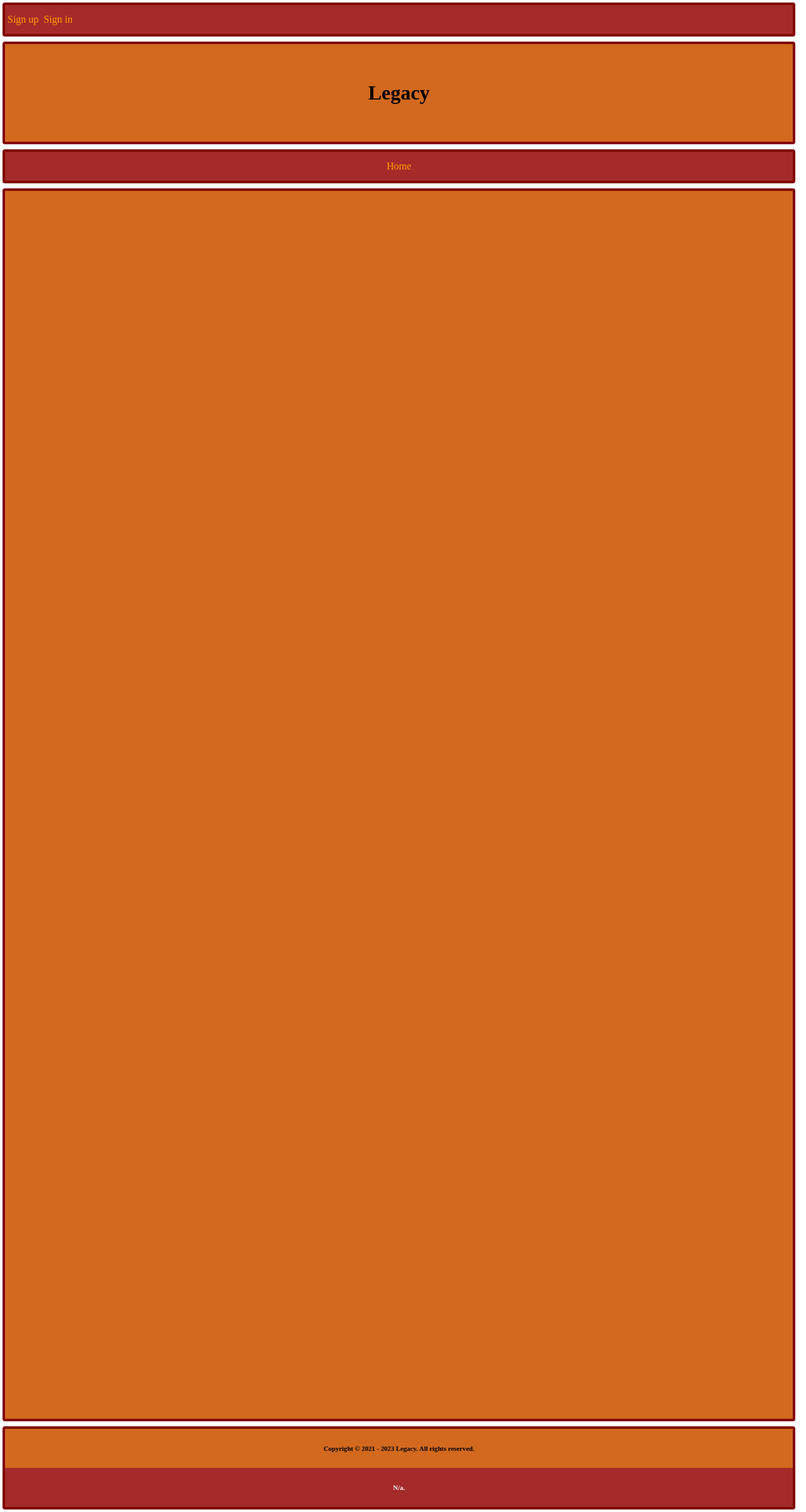
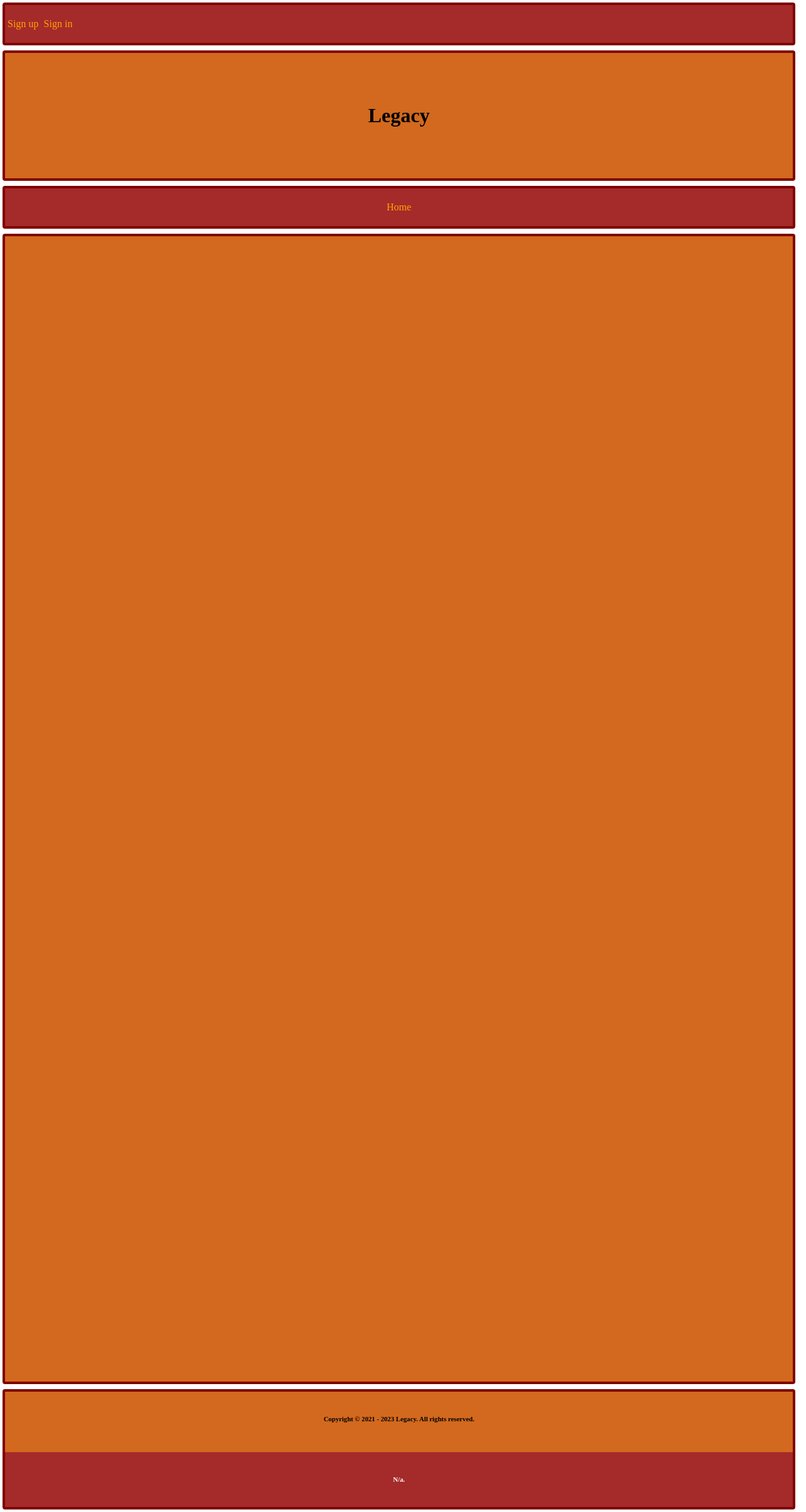
Before and after one commit to sapientlion/legacy, a PHP site: page / in a window 1280 px wide. Shown: the whole page at 63% size. Run offline with PHP 8.4, Linux system fonts and the light colour scheme; data that the repository does not hold is empty.

Commit message:
Improve GUI in some places. Use grids where applicable.

```diff
--- a/core/controllers/blog_controller.php
+++ b/core/controllers/blog_controller.php
@@ -496,6 +496,7 @@ class BlogController extends SystemController implements IBlogController
 		$result = $this->read($blogPostID);
 
 		$form = '<form class="blog-post" method="post">
+		<div class="blog-post-top">
 			<label for="' . BLOG_POST_TITLE_FIELD_NAME . '">Title:</label><br>
 			<input type="text" id="' . BLOG_POST_TITLE_FIELD_NAME . '" name="' .
 			BLOG_POST_TITLE_FIELD_NAME . '" value="' . $result[DB_TABLE_BLOG_POST_TITLE] . '" readonly><br>
@@ -503,12 +504,14 @@ class BlogController extends SystemController implements IBlogController
 			<label for="' . BLOG_POST_AUTHOR_FIELD_NAME .  '">Author:</label><br>
 			<input type="text" id="' . BLOG_POST_AUTHOR_FIELD_NAME . '" name="' .
 			BLOG_POST_AUTHOR_FIELD_NAME . '" value="' . $result[DB_TABLE_BLOG_POST_USER] . '" readonly><br>
+		</div>
 
-		<label for="' . BLOG_POST_CONTENT_FIELD_NAME . '">Content:</label><br>
+		<div class="blog-post-middle">
 			<textarea id="' . BLOG_POST_CONTENT_FIELD_NAME . '" name="' .
-		BLOG_POST_CONTENT_FIELD_NAME . '" rows="4" cols="150" readonly>' . $result[DB_TABLE_BLOG_POST_CONTENT] . '</textarea><br>
+			BLOG_POST_CONTENT_FIELD_NAME . '" rows="25" cols="190" readonly>' . $result[DB_TABLE_BLOG_POST_CONTENT] . '</textarea><br>
+		</div>
 
-		<div class="blog-post-controller">
+		<div class="blog-post-bottom">
 			<button type="submit" formaction="' . BLOG_UPDATE_PAGE_PATH . '" name="' . BLOG_POST_SUBMIT_BUTTON_NAME . '" value="' . ACTION_NAME_BLOG_POST_UPDATE . '">Edit</button>
 			<button type="submit" formaction="' . BLOG_REMOVAL_PATH . '" name="' . BLOG_POST_SUBMIT_BUTTON_NAME . '" value="' . ACTION_NAME_BLOG_POST_REMOVAL . '">Delete</button>
 		</div>
--- a/themes/flashback/class.css
+++ b/themes/flashback/class.css
@@ -8,32 +8,107 @@
 	margin: 4px;
 }
 
-.workspace, .blog-post
+.workspace
 {
 	display: flex;
 }
 
 .workspace
 {
+	flex: 1;
 	flex-direction: column;
-	height: 100%;
 	justify-content: space-evenly;
 }
 
 .blog-post
 {
+	background-color: chocolate;
+	display: grid;
+}
+
+.blog-post textarea
+{
+	background-color: brown;
+	border: none;
+}
+
+.blog-post-top, .blog-post-middle, .blog-post-bottom
+{
 	align-items: center;
-	flex: 1;
-	flex-direction: column;
+	display: flex;
 	justify-content: space-evenly;
 }
 
-.blog-post input
+.blog-post-top
+{
+	flex-direction: column;
+	grid-column: 1;
+	grid-row: 1;
+}
+
+.blog-post-middle
+{
+	grid-column: 1;
+	grid-row: 2;
+}
+
+.blog-post-bottom
+{
+	grid-column: 1;
+	grid-row: 3;
+}
+
+.comment
+{
+	background-color: brown;
+	display: grid;
+	flex: 0.2;
+	grid-template-columns: 1fr;
+}
+
+.comment textarea
 {
 	background-color: chocolate;
 	border: none;
-	border-bottom: 4px solid maroon;
+	cursor: default;
+	grid-column: 1;
+	grid-row: 1;
+}
+
+.comment-right
+{
+	align-items: center;
+	display: flex;
+	grid-column: 2;
+	grid-row: 1;
+	height: 100%;
+	justify-content: space-evenly;
+}
+
+.comment input
+{
+	background-color: inherit;
+	border: none;
+}
+
+.comment input, .comment textarea
+{
 	outline: none;
+}
+
+.comment-right
+{
+	align-items: center;
+	background-color: maroon;
+	display: flex;
+	flex: 1;
+	flex-direction: column;
+}
+
+.comment-right input
+{
+	color: white;
+	text-align: center;
 }
 
 .hidden
--- a/themes/flashback/native.css
+++ b/themes/flashback/native.css
@@ -9,6 +9,7 @@ html, body
 body, header, form, footer
 {
 	display: flex;
+	flex: 1;
 }
 
 body
@@ -18,8 +19,8 @@ body
 
 header
 {
+	flex: 0.2;
 	flex-direction: column;
-	height: 15%;
 	justify-content: space-evenly;
 }
 
@@ -79,7 +80,14 @@ form textarea
 	padding: 8px;
 }
 
+textarea
+{
+	outline: none;
+	resize: none;
+}
+
 footer
 {
+	flex: 0.1;
 	flex-direction: column;
 }
```
Also changed, not shown: core/controllers/comment_controller.php (+8 -9 lines), post_reader.php (+22 -5 lines). Lines whose indentation alone changed are shown as unchanged.
